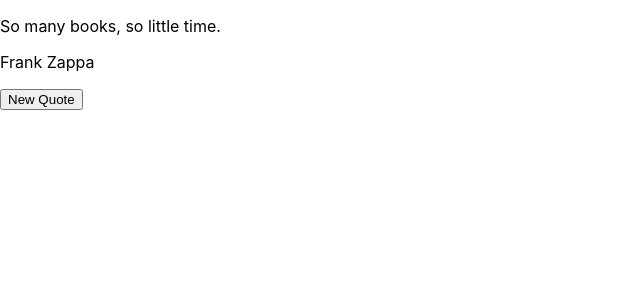
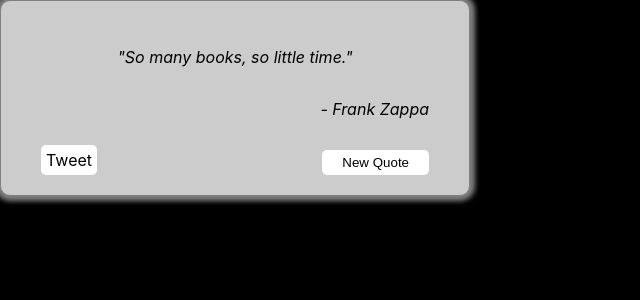
Before and after one commit to detljh/random-quote-machine, a React (Create React App) app: page / in a window 1280 px wide. Shown: the top 300 px of the page, without its empty margins (0-640 px from the left). Built offline with nearby package versions, Linux system fonts and the light colour scheme.

Commit message:
started css styling

```diff
--- a/public/index.html
+++ b/public/index.html
@@ -2,13 +2,8 @@
 <html lang="en">
   <head>
     <meta charset="utf-8" />
-    <link rel="icon" href="%PUBLIC_URL%/favicon.ico" />
     <meta name="viewport" content="width=device-width, initial-scale=1" />
-    <meta name="theme-color" content="#000000" />
-    <meta
-      name="description"
-      content="Web site created using create-react-app"
-    />
+
     <!--
       manifest.json provides metadata used when your web app is installed on a
       user's mobile device or desktop. See https://developers.google.com/web/fundamentals/web-app-manifest/
@@ -22,10 +17,9 @@
       work correctly both with client-side routing and a non-root public URL.
       Learn how to configure a non-root public URL by running `npm run build`.
     -->
-    <title>React App</title>
+    <title>Random Quote Machine</title>
   </head>
   <body>
-    <noscript>You need to enable JavaScript to run this app.</noscript>
     <div id="root"></div>
     <!--
       This HTML file is a template.
@@ -38,4 +32,5 @@
       To create a production bundle, use `npm run build` or `yarn build`.
     -->
   </body>
+  <script src="https://cdn.freecodecamp.org/testable-projects-fcc/v1/bundle.js"></script>
 </html>
--- a/src/app/App.js
+++ b/src/app/App.js
@@ -1,10 +1,11 @@
 import React from 'react';
 import { Home } from './home';
+import './app.scss';
 
 class App extends React.Component {
   render() {
     return (
-      <div>
+      <div id="container">
         <Home />
       </div>
     );
--- /dev/null
+++ b/src/app/app.scss
@@ -0,0 +1,7 @@
+$colors: red, blue, black;
+
+#container {
+  height: 100%;
+  background-color: black;
+  display: block;
+}
--- a/src/app/home/QuoteBlockComponent.js
+++ b/src/app/home/QuoteBlockComponent.js
@@ -1,11 +1,17 @@
 import React from 'react';
+import './quote-block.scss';
 
 const QuoteBlockComponent = props => {
     return (
-        <div>
-            <p>{props.quote}</p>
-            <p>{props.author}</p>
-            <button onClick={props.requestNewQuote}>New Quote</button>
+        <div id="quote-box">
+            <p id="quote">"{props.quote}"</p>
+            <p id="author">- {props.author}</p>
+
+            <div id="quote-box-footer">
+                <a href="twitter.com/intent/tweet" id="tweet-quote">Tweet</a>
+                <button id="new-quote" onClick={props.requestNewQuote}>New Quote</button>
+            </div>
+
         </div>
     );
 };
--- /dev/null
+++ b/src/app/home/quote-block.scss
@@ -0,0 +1,48 @@
+$light-grey: hsl(0, 0%, 80%);
+
+#quote-box {
+    background-color: $light-grey;
+    border: 1px solid gray;
+    border-radius: 10px;
+    box-shadow: gray 0px 0px 5px 5px;
+    font-style: italic;
+    display: flex;
+    flex-direction: column;
+    padding: 10px;
+    justify-content: space-around;
+    width: 35%;
+
+    #quote {
+        padding: 20px 20px 0px 20px;
+        text-align: center;
+    }
+
+    #author {
+        padding: 0 30px;
+        text-align: right;
+    }
+}
+
+#quote-box-footer {
+    display: flex;
+    flex-direction: row;
+    justify-content: space-between;
+    padding: 10px 30px;
+
+    button, a {
+        outline: none;
+        cursor: pointer;
+        border: none;
+        border-radius: 5px;
+        background-color: white;
+        padding: 5px;
+        text-decoration: none;
+        font-style: normal;
+        color: black;
+    }
+
+    #new-quote {
+        width: 8em;
+        align-self: flex-end;
+    }
+}
--- a/src/index.js
+++ b/src/index.js
@@ -7,7 +7,7 @@ import store from './store';
 
 ReactDOM.render(
     <Provider store={store}>
-            <App />
+        <App />
     </Provider>,
     document.getElementById('root')
 );
--- a/src/index.scss
+++ b/src/index.scss
@@ -1,5 +1,6 @@
-body {
+html, body, #root {
   margin: 0;
+  height: 100%;
   font-family: -apple-system, BlinkMacSystemFont, 'Segoe UI', 'Roboto', 'Oxygen',
     'Ubuntu', 'Cantarell', 'Fira Sans', 'Droid Sans', 'Helvetica Neue',
     sans-serif;
```
Also changed, not shown: 1 other file (tests, documents, lock files or other folders).
